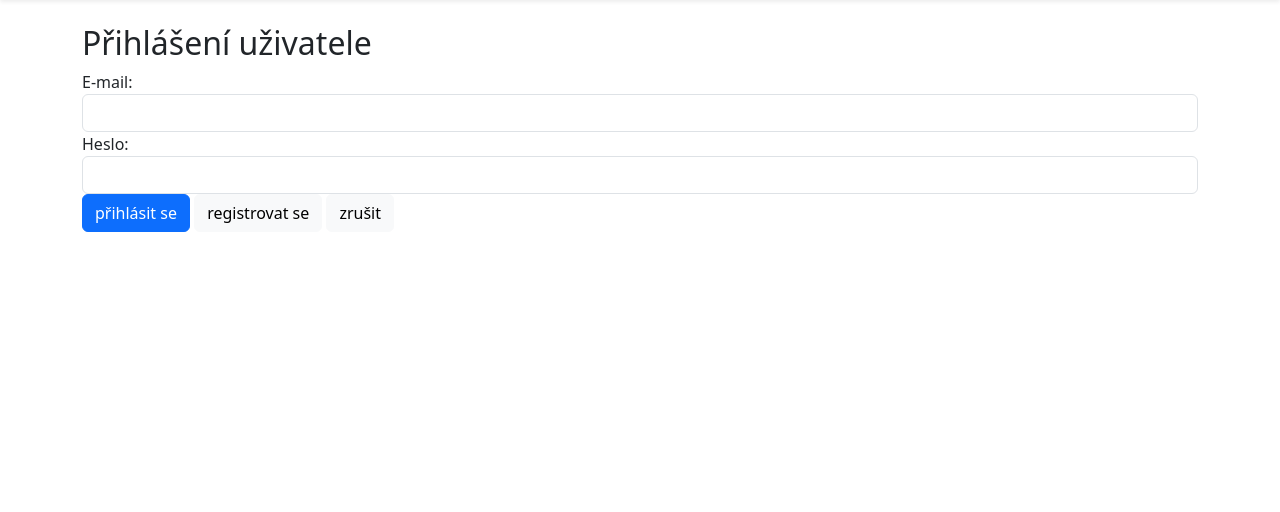
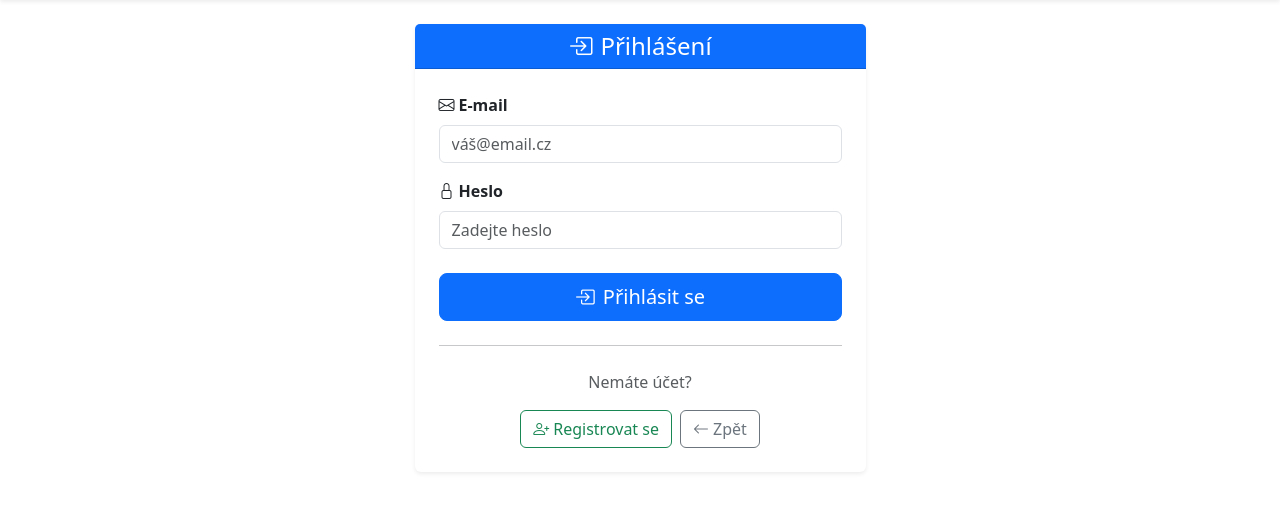
Before and after one commit to elchupacabra666/knihovni-system, a PHP site: page /login.php in a window 1280 px wide. Shown: the part 102-614 px from the top of the page. Run offline with PHP 8.4, Linux system fonts and the light colour scheme.

Commit message:
Edited login styles

```diff
--- a/login.php
+++ b/login.php
@@ -39,25 +39,64 @@
   include 'inc/header.php';
 ?>
 
-  <h2>Přihlášení uživatele</h2>
+<div class="row justify-content-center">
+  <div class="col-lg-5">
+    <div class="card shadow-sm border-0">
+      <div class="card-header bg-primary text-white text-center">
+        <h4 class="card-title mb-0">
+          <i class="bi bi-box-arrow-in-right me-2"></i>Přihlášení
+        </h4>
+      </div>
+      <div class="card-body p-4">
+        <form method="post">
+          <div class="mb-3">
+            <label for="email" class="form-label fw-semibold">
+              <i class="bi bi-envelope me-1"></i>E-mail
+            </label>
+            <input type="email" name="email" id="email" required
+                   class="form-control <?php echo (!empty($errors)?'is-invalid':''); ?>"
+                   value="<?php echo !empty($_POST['email'])?htmlspecialchars($_POST['email']):'';?>"
+                   placeholder="váš@email.cz"/>
+            <?php
+              echo (!empty($errors['email'])?'<div class="invalid-feedback">'.$errors['email'].'</div>':'');
+            ?>
+          </div>
 
-  <form method="post">
-    <div class="form-group">
-      <label for="email">E-mail:</label>
-      <input type="email" name="email" id="email" required class="form-control <?php echo (!empty($errors)?'is-invalid':''); ?>" value="<?php echo !empty($_POST['email'])?htmlspecialchars($_POST['email']):'';?>"/>
-      <?php
-        echo (!empty($errors['email'])?'<div class="invalid-feedback">'.$errors['email'].'</div>':'');
-      ?>
+          <div class="mb-4">
+            <label for="password" class="form-label fw-semibold">
+              <i class="bi bi-lock me-1"></i>Heslo
+            </label>
+            <input type="password" name="password" id="password" required
+                   class="form-control <?php echo ($errors?'is-invalid':''); ?>"
+                   placeholder="Zadejte heslo"/>
+          </div>
+
+          <div class="d-grid gap-2">
+            <button type="submit" class="btn btn-primary btn-lg">
+              <i class="bi bi-box-arrow-in-right me-2"></i>Přihlásit se
+            </button>
+          </div>
+        </form>
+
+        <hr class="my-4">
+
+        <div class="text-center">
+          <p class="text-muted mb-3">Nemáte účet?</p>
+          <div class="d-flex gap-2 justify-content-center">
+            <a href="registration.php" class="btn btn-outline-success">
+              <i class="bi bi-person-plus me-1"></i>Registrovat se
+            </a>
+            <a href="index.php" class="btn btn-outline-secondary">
+              <i class="bi bi-arrow-left me-1"></i>Zpět
+            </a>
+          </div>
+        </div>
+      </div>
     </div>
-    <div class="form-group">
-      <label for="password">Heslo:</label>
-      <input type="password" name="password" id="password" required class="form-control <?php echo ($errors?'is-invalid':''); ?>" />
-    </div>
-    <button type="submit" class="btn btn-primary">přihlásit se</button>
-    <a href="registration.php" class="btn btn-light">registrovat se</a>
-    <a href="index.php" class="btn btn-light">zrušit</a>
-  </form>
+  </div>
+</div>
 
 <?php
   //vložíme do stránek patičku
   include 'inc/footer.php';
+?>
```
